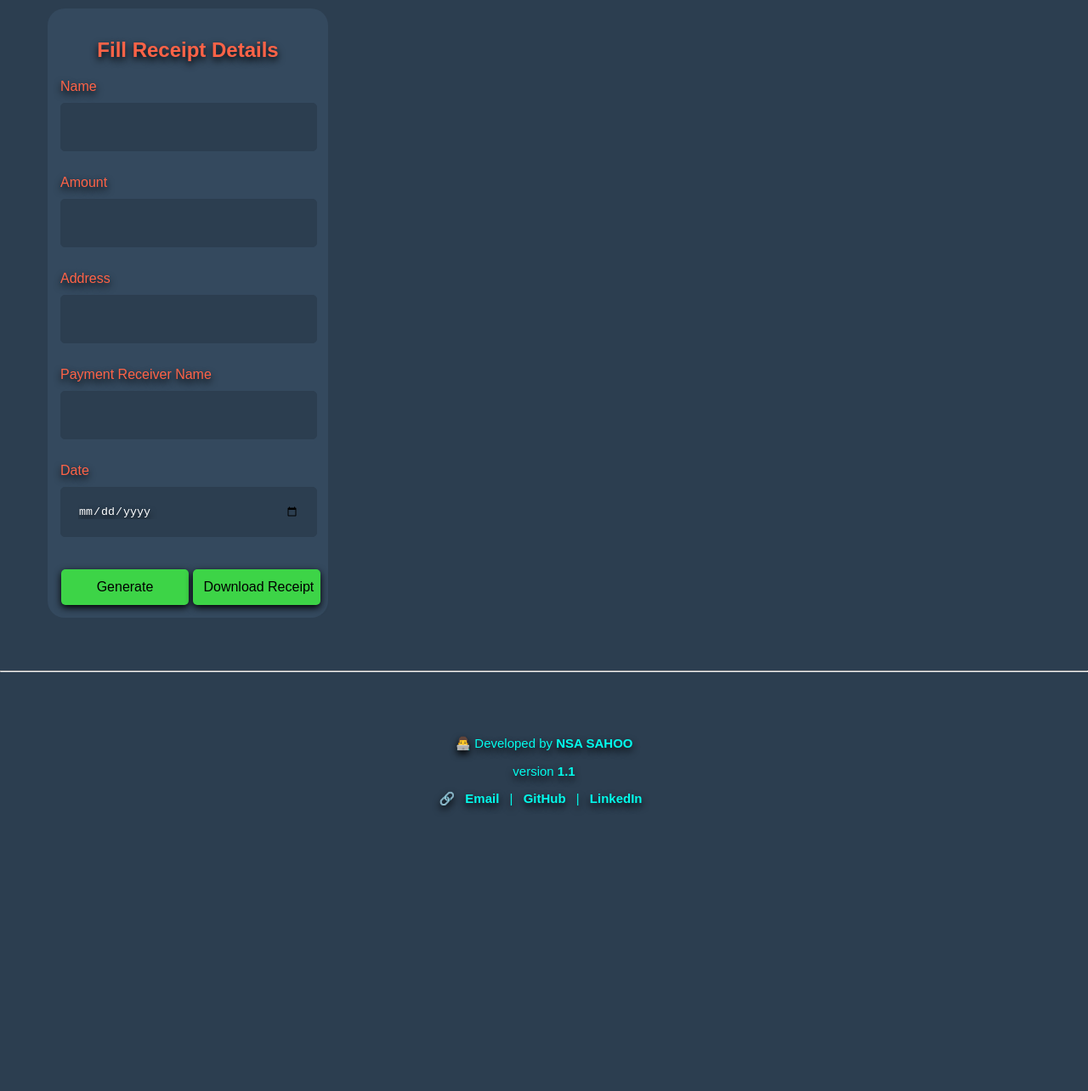
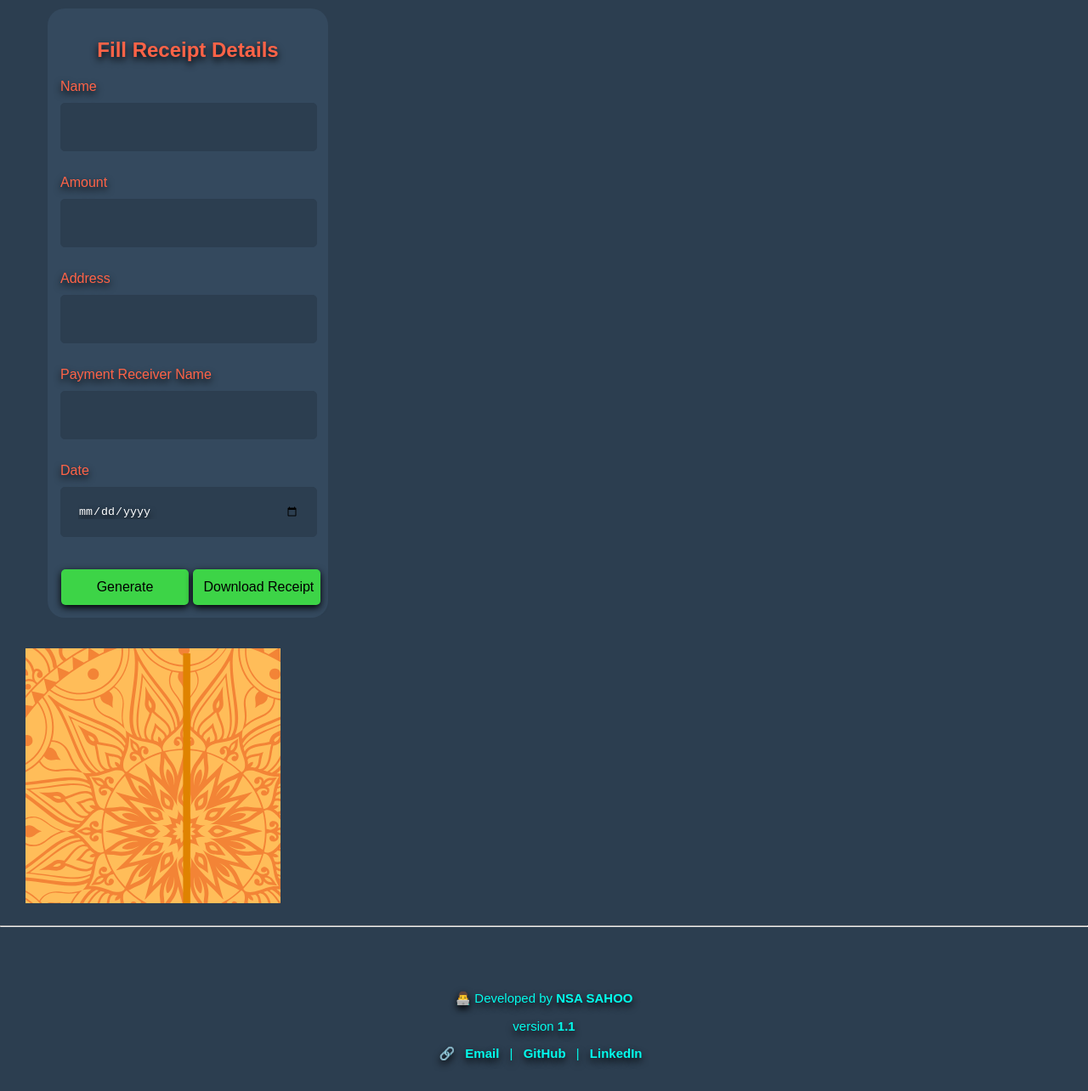
Before and after one commit to sisirwork7328-Android/TGR, a plain HTML site: page index.html in a window 1280 px wide. Shown: the whole page at 85% size. Before the commit the page ends 984 px from the top, so only its background shows below. Drawn offline with nearby package versions, Linux system fonts and the light colour scheme.

Commit message:
Refactor CSS styles for improved layout and design

```diff
--- a/style.css
+++ b/style.css
@@ -35,8 +35,8 @@ body {
         border-radius: 20px 20px 20px 20px;
         }
         .adj{
-            width: 00px;
-            height: 00px;
+            width: 300px;
+            height: 300px;
             overflow-x: scroll;
             overflow-y: scroll;
             margin-left:30px ;
```
